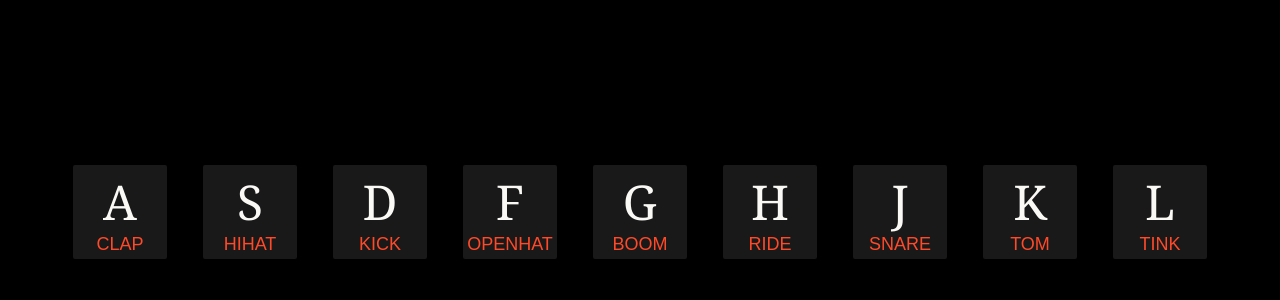
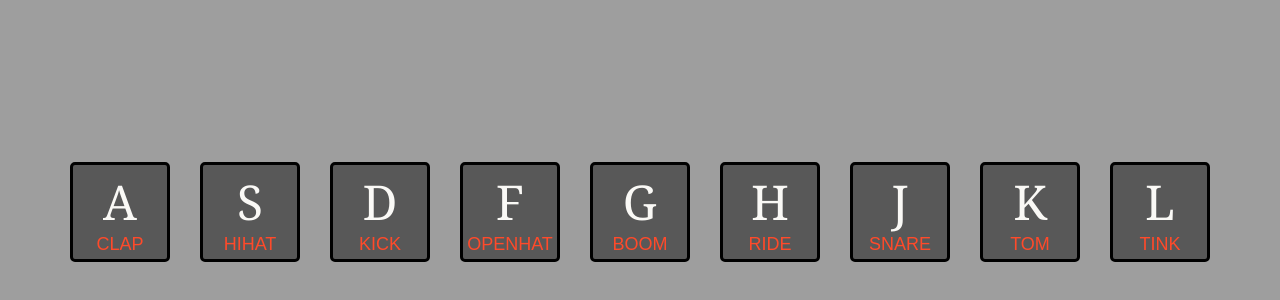
Before and after one commit to andrecandrad/JavascriptDrumKit, a plain HTML site: page index.html in a window 1280 px wide. Shown: the part 188-488 px from the top of the page. Drawn offline with Linux system fonts and the light colour scheme; the site is published under a folder, as on GitHub Pages, so addresses that start at the root find nothing.

Commit message:
Update style.css

```diff
--- a/style.css
+++ b/style.css
@@ -8,8 +8,7 @@ body{
     width: 100%;
     height: 100vh;
 
-    background-image: url(/fundo.png);
-    background-color: black;
+    background-image: url(fundo.png);
     background-size: cover;
 
     display: flex;
```
